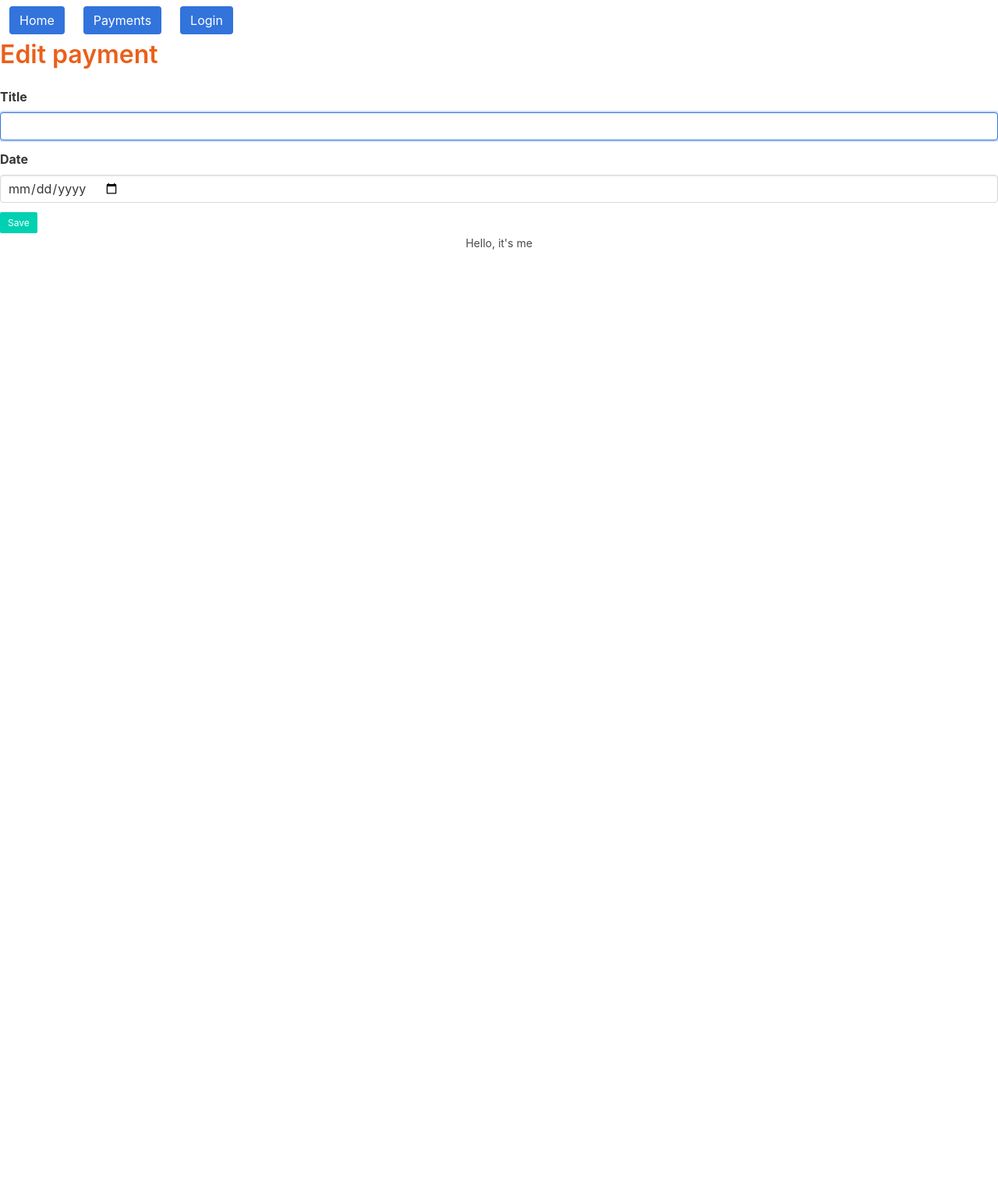
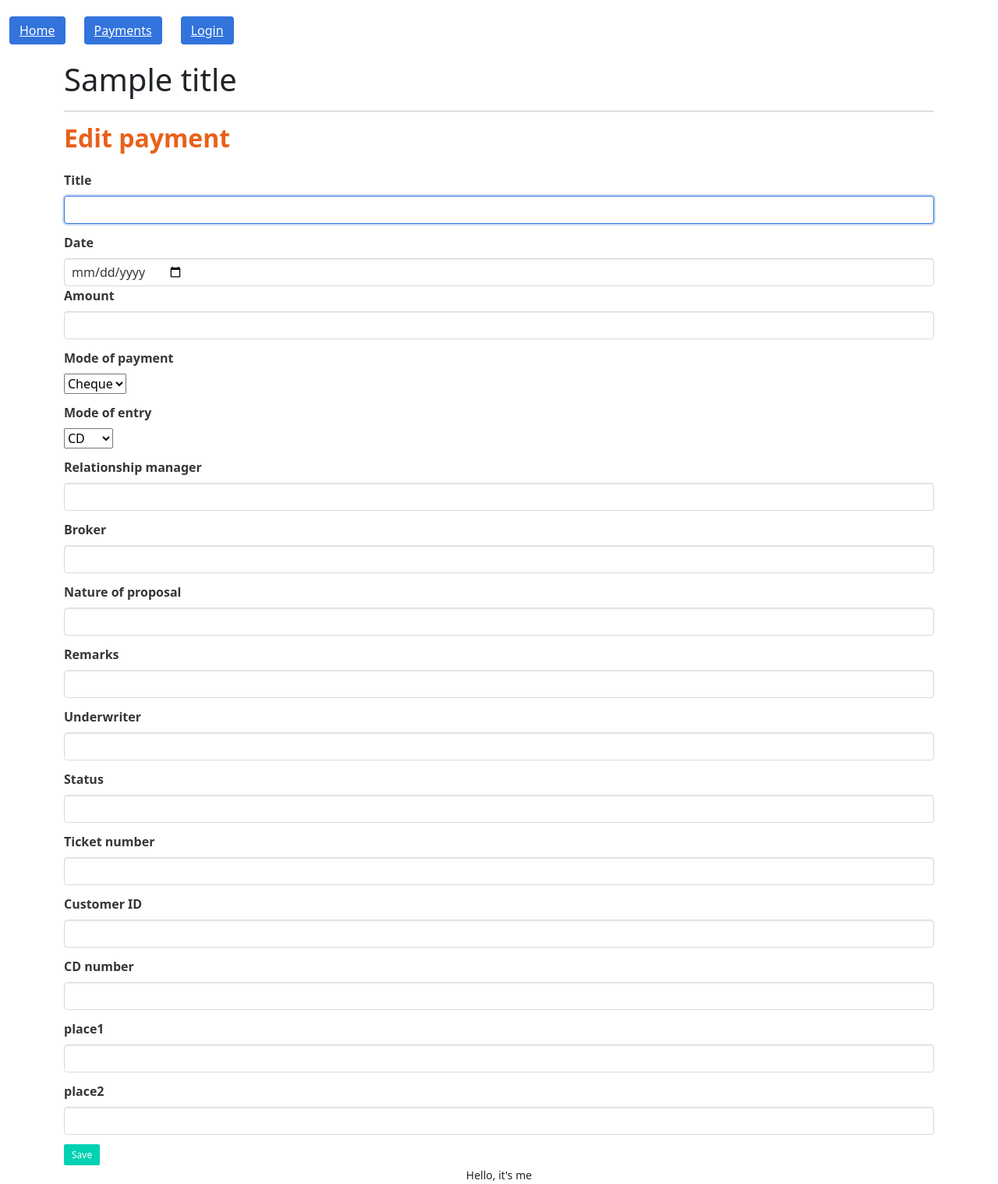
Before and after one commit to jokerdino/payment-overview, a Flask app: template templates/payment_edit.html in a window 1280 px wide. Shown: the whole page at 78% size. Before the commit the page ends 320 px from the top, so only its background shows below. Run offline with Flask 2, Linux system fonts and the light colour scheme; the template is opened without the code that fills it: values that come from a table or form of the project are taken from there, most other values are stand-ins (such as "Sample title", 1, 10 or a date in 2020); some libraries are stand-ins or nearby versions.

Commit message:
Add more fields and rudimentary dropdown list

```diff
--- a/forms.py
+++ b/forms.py
@@ -1,7 +1,7 @@
 from flask_wtf import FlaskForm
 from wtforms import StringField, PasswordField, SubmitField, DateField
 from wtforms.validators import DataRequired, NumberRange, Optional
-from wtforms_components import IntegerField
+from wtforms_components import IntegerField, SelectField
 
 from datetime import datetime
 
@@ -13,9 +13,21 @@ class PaymentEditForm(FlaskForm):
             validators=[Optional(),
                 ],
             )
+    amount = IntegerField("Amount",validators=[Optional(),])
+    mode = StringField("Mode of payment", validators=[Optional(),])
 
+    modeentry_list = ['CD', 'Scroll']
+    modeentry = StringField("Mode of entry", validators=[Optional(),])
 
-
+    rel_manager = StringField("Relationship manager", validators=[Optional(),])
+    broker = StringField("Broker", validators=[Optional(),])
+    nature = StringField("Nature", validators=[Optional(),])
+    underwriter = StringField("Underwriter",validators=[Optional(),])
+    status = StringField("Status",validators=[Optional(),])
+    ticket = StringField("Ticket",validators=[Optional(),])
+    remarks = StringField("Remarks",validators=[Optional(),])
+    customerid = IntegerField("customerid",validators=[Optional(),])
+    cdnumber = StringField("cdnumber",validators=[Optional(),])
 
 class LoginForm(FlaskForm):
     username = StringField("Username",validators=[DataRequired()])
--- a/templates/layout.html
+++ b/templates/layout.html
@@ -8,6 +8,9 @@
               href="https://cdnjs.cloudflare.com/ajax/libs/bulma/0.7.1/css/bulma.min.css"/>
         <link rel="stylesheet"
                href="{{ url_for('static', filename='payments.css')   }}"/>
+        <link href="https://cdn.jsdelivr.net/npm/bootstrap@5.0.1/dist/css/bootstrap.min.css" rel="stylesheet" integrity="sha384-+0n0xVW2eSR5OomGNYDnhzAbDsOXxcvSN1TPprVMTNDbiYZCxYbOOl7+AMvyTG2x" crossorigin="anonymous">
+        <link rel="stylesheet" type="text/css" href="https://cdn.datatables.net/1.10.25/css/dataTables.bootstrap5.css">
+  </head>
     </head>
     <body>
         <header>
@@ -37,9 +40,30 @@
                 </div>
 
             </nav>
-        </header>
+</header>
 
-        {% block content %}{% endblock %}
+    <div class="container">
+      <h1>{{ title }}</h1>
+      <hr>
+      {% block content %}{% endblock %}
+    </div>
+    <script type="text/javascript" charset="utf8" src="https://code.jquery.com/jquery-3.6.0.min.js"></script>
+    <script type="text/javascript" charset="utf8" src="https://cdn.datatables.net/1.10.25/js/jquery.dataTables.js"></script>
+    <script type="text/javascript" charset="utf8" src="https://cdn.datatables.net/1.10.25/js/dataTables.bootstrap5.js"></script>
+    {% block scripts %}
+  <script>
+    $(document).ready(function () {
+      $('#data').DataTable({
+        columns: [
+          null,
+          {searchable: true},
+          {orderable: true, searchable: true},
+          {orderable: truee, searchable: true},
+          null],
+      });
+    });
+  </script>
+{% endblock %}
         <footer>
             <small>Hello, it's me</small>
         </footer>
--- a/templates/payment_edit.html
+++ b/templates/payment_edit.html
@@ -22,8 +22,104 @@
             {{ form.date( class='input') }}
         </div>
 
+        <div class="field">
+            <label for="amount" class="label">Amount</label>
+            <div class="control">
+                {{ form.amount( class='input') }}
+            </div>
+
     </div>
 
+    <div class="field">
+        <label for="mode" class="label">Mode of payment</label>
+        <div class="control">
+            <select name = "mode" id="mode">
+                <option value = "Cheque">Cheque</option>
+                <option value="Cash">Cash</option>
+            </select>
+        </div>
+    </div>
+
+    <div class="field">
+        <label for="modeentry" class="label">Mode of entry</label>
+        <select name="modeentry" >
+        {% for modeentry in form.modeentry_list %}
+        <option value="{{modeentry}}" > {{modeentry}}</option>
+        {% endfor %}
+        </select>
+
+    </div>
+    <div class="field">
+        <label for="rel_manager" class="label">Relationship manager</label>
+        <div class="control">
+                             {{ form.rel_manager(class='input')}}
+        </div>
+
+        </div>
+    <div class="field">
+        <label for="broker" class="label">Broker</label>
+        <div class="control">
+                             {{form.broker(class='input')}}
+        </div>
+        </div>
+    <div class="field">
+        <label for="nature" class="label">Nature of proposal</label>
+        <div class="control">
+                             {{form.nature(class='input')}}
+        </div>
+        </div>
+    <div class="field">
+        <label for="remarks" class="label">Remarks</label>
+        <div class="control">
+                             {{form.remarks(class='input')}}
+        </div>
+
+        </div>
+    <div class="field">
+        <label for="underwriter" class="label">Underwriter</label>
+        <div class="control">
+                             {{form.underwriter(class='input')}}
+        </div>
+        </div>
+    <div class="field">
+        <label for="status" class="label">Status</label>
+        <div class="control">
+                             {{form.status(class='input')}}
+
+        </div>
+        </div>
+    <div class="field">
+        <label for="ticket" class="label">Ticket number</label>
+        <div class="control">
+                             {{form.ticket(class='input')}}
+        </div>
+        </div>
+    <div class="field">
+        <label for="customerid" class="label">Customer ID</label>
+        <div class="control">
+                             {{form.customerid(class='input')}}
+        </div>
+        </div>
+    <div class="field">
+        <label for="cdnumber" class="label">CD number</label>
+        <div class="control">
+                             {{form.cdnumber(class='input')}}
+                             </div>
+
+        </div>
+
+    <div class="field">
+        <label for="place1" class="label">place1</label>
+        <div class="control">
+            {{ form.cdnumber(class='input')}}
+        </div>
+    </div>
+    <div class="field">
+        <label for="place2" class="label">place2</label>
+        <div class="control">
+                             {{form.cdnumber(class='input')}}
+        </div>
+    </div>
     <div class="field is-grouped">
         <button class="button is-primary is-small">Save</button>
     </div>
```
Also changed, not shown: database.py (+20 -10 lines), payment.py (+14 -1 lines), templates/payment.html (+63 -3 lines), templates/payments.html (+18 -4 lines), views.py (+49 -4 lines).
